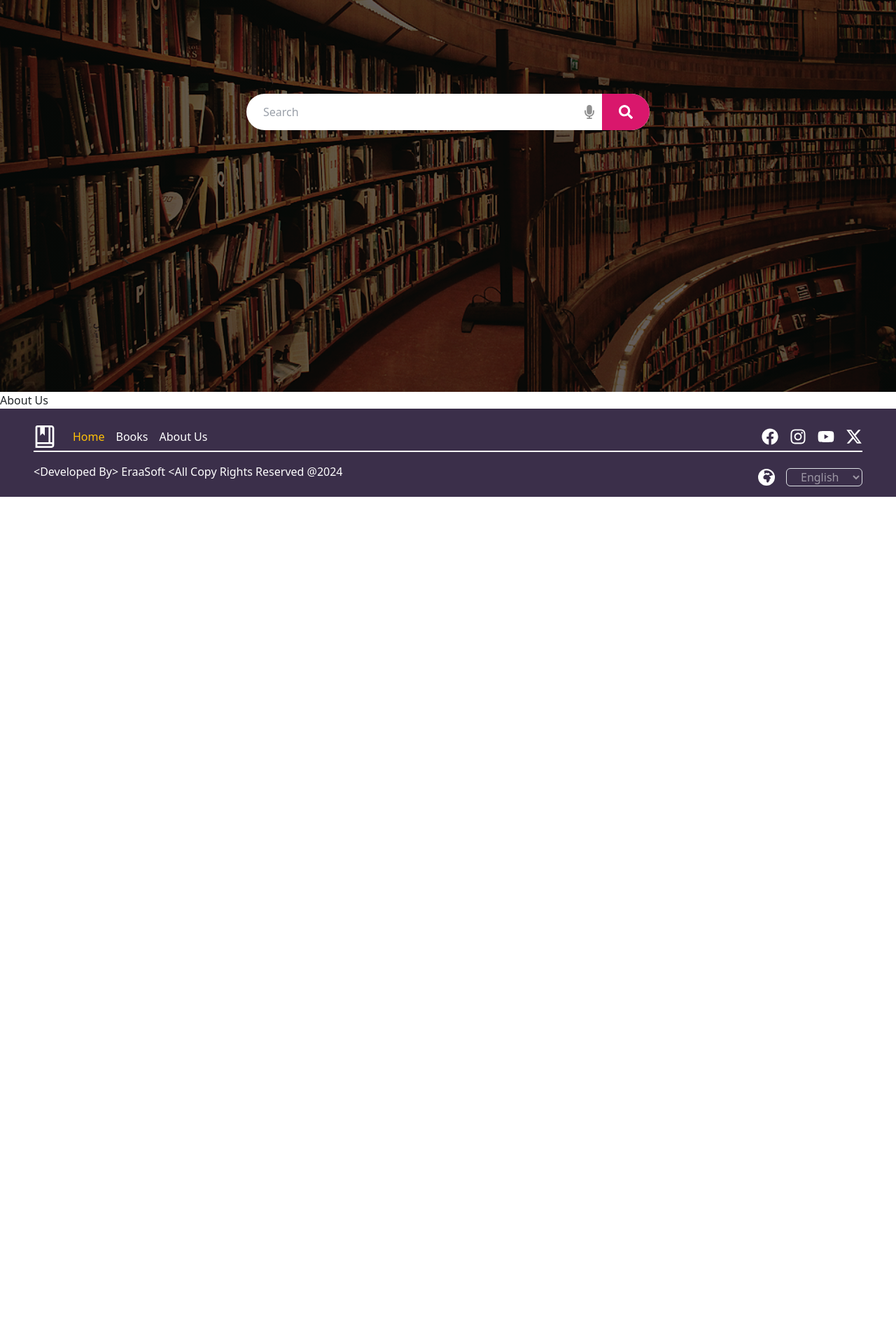
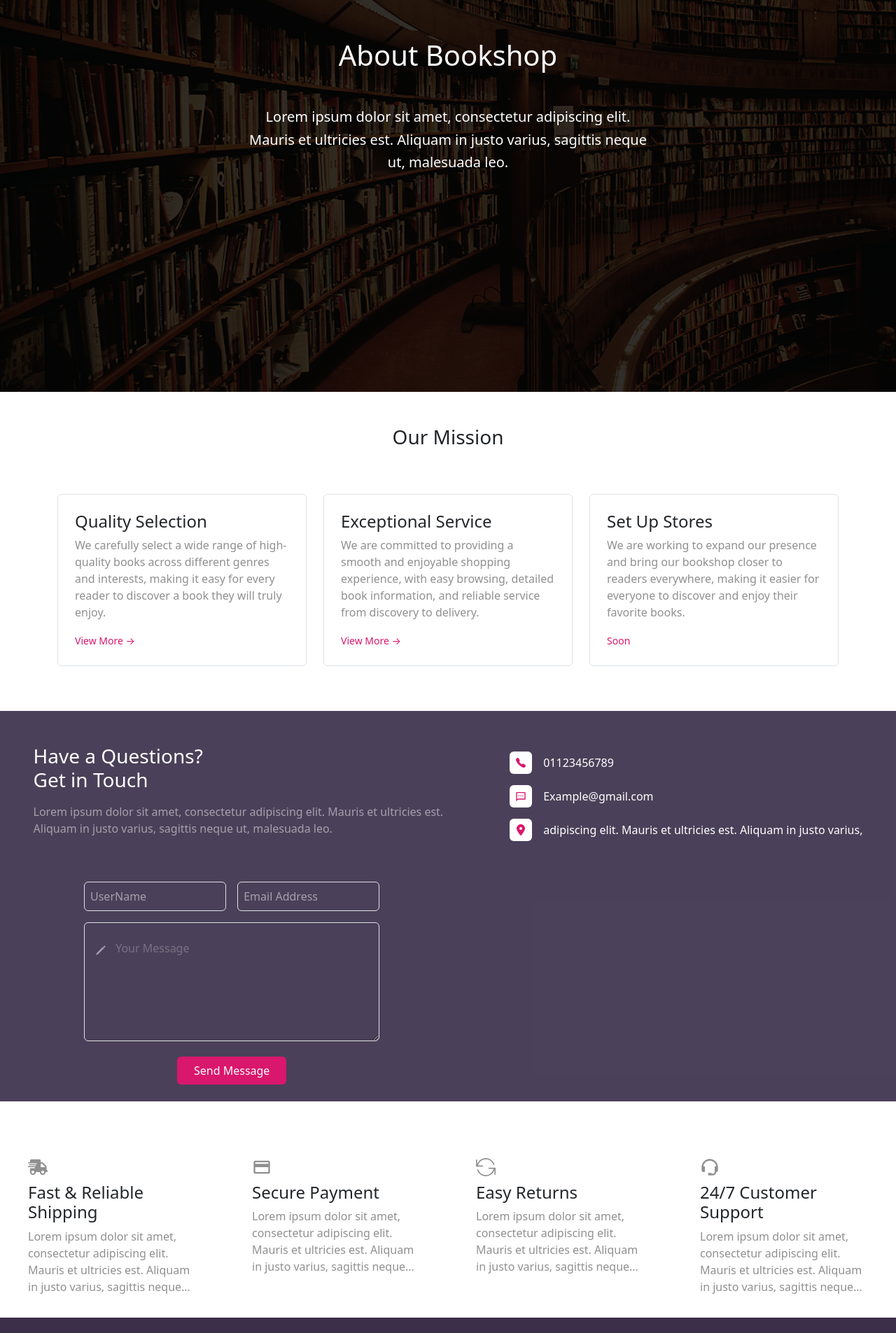
Before and after one commit to ahmedfawzyaaz-alt/Book-Shop, a React (Vite) app: page /about in a window 1280 px wide. Shown: the part 240-2145 px from the top of the page at 70% size. Before the commit the page ends 950 px from the top, so only its background shows below. Built offline with nearby package versions, Linux system fonts and the light colour scheme.

Commit message:
Add About Us page

```diff
--- a/src/components/heroSection/HeroSection.jsx
+++ b/src/components/heroSection/HeroSection.jsx
@@ -1,9 +1,18 @@
 import { CiSearch } from "react-icons/ci";
 import { FaMicrophone, FaSearch } from "react-icons/fa";
 
-export default function HeroSection({ setSearch }) {
+export default function HeroSection({ setSearch, isHomeAndShop, isAboutUs }) {
+  console.log(isHomeAndShop);
+  console.log(isAboutUs);
   return (
-    <div className="bg-[linear-gradient(to_right,#00000099,#00000099),url(/assets/book-Shop.png)] min-h-screen bg-cover bg-no-repeat flex justify-center items-center flex-col gap-5">
+    <div
+      className={`
+        ${isAboutUs ? "bg-[linear-gradient(#000000CC,#000000CC),url(/assets/book-Shop.png)]" : " bg-[linear-gradient(to_right,#00000099,#00000099),url(/assets/book-Shop.png)]"}
+        min-h-[390px] bg-cover bg-no-repeat flex justify-center items-center flex-col gap-5
+        ${isHomeAndShop || isAboutUs ? "min-h-screen" : ""}
+      }`}
+    >
+      {isHomeAndShop && (
         <div className="flex justify-center items-center w-[90%] md:w-[70%] lg:w-[45%] rounded-full bg-[white] h-13 overflow-hidden">
           <input
             type="text"
@@ -24,6 +33,21 @@ export default function HeroSection({ setSearch }) {
             </button>
           </div>
         </div>
+      )}
+
+      {isAboutUs && (
+        <div className="text-white text-center max-w-2xl px-5">
+          <h1 className="text-4xl md:text-5xl font-bold mb-5">
+            About Bookshop
+          </h1>
+
+          <p className="text-lg md:text-xl leading-relaxed">
+            Lorem ipsum dolor sit amet, consectetur adipiscing elit. Mauris et
+            ultricies est. Aliquam in justo varius, sagittis neque ut, malesuada
+            leo.
+          </p>
+        </div>
+      )}
     </div>
   );
 }
--- /dev/null
+++ b/src/components/messageSection/MessageSection.jsx
@@ -0,0 +1,77 @@
+import { IoCall, IoPencil } from "react-icons/io5";
+import { FaLocationDot } from "react-icons/fa6";
+import { RiMessage2Line } from "react-icons/ri";
+
+export default function MessageSection() {
+  return (
+    <div className="bg-[#3b2f4ae9]  my-5">
+      <div className="flex justify-around text-white py-5 flex-col md:flex-row gap-5 mx-4">
+        <div>
+          <h3>
+            Have a Questions? <p>Get in Touch</p>
+          </h3>
+          <p className="text-[#FFFFFF80]">
+            Lorem ipsum dolor sit amet, consectetur adipiscing elit. Mauris et
+            ultricies est.{" "}
+            <p> Aliquam in justo varius, sagittis neque ut, malesuada leo.</p>
+          </p>
+        </div>
+
+        <div className="flex flex-col justify-center gap-3">
+          <div className="flex gap-3 items-center">
+            <span className="p-2 rounded bg-[white] text-[#D9176C]">
+              <IoCall />
+            </span>
+            <span>01123456789</span>
+          </div>
+
+          <div className="flex gap-3 items-center">
+            <span className=" p-2 rounded bg-[white] text-[#D9176C]">
+              <RiMessage2Line />
+            </span>
+            <span>Example@gmail.com</span>
+          </div>
+
+          <div className="flex gap-3 items-center">
+            <span className="p-2 rounded bg-[white] text-[#D9176C]">
+              <FaLocationDot />
+            </span>
+            <span>
+              adipiscing elit. Mauris et ultricies est. Aliquam in justo varius,
+            </span>
+          </div>
+        </div>
+      </div>
+
+      <div className="lg:w-[33%]  md:mx-[120px]  mx-[20px] flex flex-col gap-3">
+        <div className="grid grid-cols-1 md:grid-cols-2 gap-3">
+          <input
+            type="text"
+            placeholder="UserName"
+            className="text-white p-2 rounded border border-[#FFFFFF33] outline-0"
+          />
+          <input
+            type="email"
+            placeholder="Email Address"
+            className="text-white p-2 rounded border border-[#FFFFFF33] outline-0"
+          />
+        </div>
+        <div className="relative">
+          <span className="absolute top-8 left-4 text-[#FFFFFF80]">
+            <IoPencil />
+          </span>
+          <textarea
+            placeholder=" Your Message"
+            rows={5}
+            className="border rounded py-4 text-[#FFFFFF80] outline-0 pl-10 w-full"
+          ></textarea>
+        </div>
+          <div className="text-center mb-4">
+            <button className=" px-4 py-2  rounded bg-[#D9176C] text-white ">
+              Send Message
+            </button>
+          </div>
+      </div>
+    </div>
+  );
+}
--- /dev/null
+++ b/src/components/ourMission/OurMission.jsx
@@ -0,0 +1,12 @@
+export default function OurMission({ cardAbout }) {
+    console.log(cardAbout)
+  return (
+    <div className="col-span-12 md:col-span-6 lg:col-span-4">
+      <div className="border p-4 rounded  my-3 transition duration-300 hover:scale-105 cursor-pointer">
+        <h4 className="text-[#222222]">{cardAbout.name}</h4>
+        <p className="text-[#22222280]">{cardAbout.desc}</p>
+        <small className="text-[#D9176C]">{cardAbout.BTN}</small>
+      </div>
+    </div>
+  );
+}
--- a/src/mainLayOut/MainLayOut.jsx
+++ b/src/mainLayOut/MainLayOut.jsx
@@ -1,4 +1,4 @@
-import { Outlet } from "react-router";
+import { Outlet, useLocation } from "react-router";
 import Header from "../components/header/Header";
 import Footer from "../components/footer/Footer";
 import HeroSection from "../components/heroSection/HeroSection";
@@ -6,10 +6,18 @@ import { useState } from "react";
 
 export default function MainLayOut() {
   const [search, setSearch] = useState("");
+  const location = useLocation();
+  const isHomeAndShop =
+    location.pathname === "/" || location.pathname === "/shop";
+  const isAboutUs = location.pathname === "/about";
   return (
     <div>
       <Header />
-      <HeroSection setSearch={setSearch} />
+      <HeroSection
+        setSearch={setSearch}
+        isHomeAndShop={isHomeAndShop}
+        isAboutUs={isAboutUs}
+      />
       <Outlet context={{ search }} />
       <Footer />
     </div>
--- a/src/pages/aboutUS/AboutUs.jsx
+++ b/src/pages/aboutUS/AboutUs.jsx
@@ -1,9 +1,75 @@
-
+import { FaShippingFast } from "react-icons/fa";
+import MessageSection from "../../components/messageSection/MessageSection";
+import OurMission from "../../components/ourMission/OurMission";
+import { MdOutlinePayment } from "react-icons/md";
+import { TfiReload } from "react-icons/tfi";
+import { BiSupport } from "react-icons/bi";
+import CardLoop from "../../components/cardLoop/CardLoop";
 
 export default function AboutUs() {
+  const cardAbout = [
+    {
+      name: "Quality Selection",
+      desc: "We carefully select a wide range of high-quality books across different genres and interests, making it easy for every reader to discover a book they will truly enjoy.",
+      BTN: "View More →",
+    },
+    {
+      name: "Exceptional Service",
+      desc: "We are committed to providing a smooth and enjoyable shopping experience, with easy browsing, detailed book information, and reliable service from discovery to delivery.",
+      BTN: "View More →",
+    },
+    {
+      name: "Set Up Stores",
+      desc: "We are working to expand our presence and bring our bookshop closer to readers everywhere, making it easier for everyone to discover and enjoy their favorite books.",
+      BTN: "Soon",
+    },
+  ];
+
+  const cardBodyText = [
+    {
+      icone: <FaShippingFast />,
+      title: "Fast & Reliable Shipping",
+      description:
+        "Lorem ipsum dolor sit amet, consectetur adipiscing elit. Mauris et ultricies est. Aliquam in justo varius, sagittis neque ut, malesuada leo.",
+    },
+    {
+      icone: <MdOutlinePayment />,
+      title: "Secure Payment",
+      description:
+        "Lorem ipsum dolor sit amet, consectetur adipiscing elit. Mauris et ultricies est. Aliquam in justo varius, sagittis neque ut, malesuada leo.",
+    },
+    {
+      icone: <TfiReload />,
+      title: "Easy Returns",
+      description:
+        "Lorem ipsum dolor sit amet, consectetur adipiscing elit. Mauris et ultricies est. Aliquam in justo varius, sagittis neque ut, malesuada leo.",
+    },
+    {
+      icone: <BiSupport />,
+      title: "24/7 Customer Support",
+      description:
+        "Lorem ipsum dolor sit amet, consectetur adipiscing elit. Mauris et ultricies est. Aliquam in justo varius, sagittis neque ut, malesuada leo.",
+    },
+  ];
   return (
-    <div>
-      About Us
-    </div>
-  )
+    <>
+      <div className="text-center my-5">
+        <h3>Our Mission</h3>
+      </div>
+
+      <div className="grid grid-cols-12 container gap-4 ">
+        {cardAbout.map((card) => (
+          <OurMission cardAbout={card} />
+        ))}
+      </div>
+
+      <MessageSection />
+
+      <div className="grid grid-cols-12">
+        {cardBodyText.map((one) => (
+          <CardLoop cardBodyText={one}/>
+        ))}
+      </div>
+    </>
+  );
 }
--- a/src/routes.jsx
+++ b/src/routes.jsx
@@ -1,3 +1,4 @@
+
 import { createBrowserRouter } from "react-router";
 import MainLayOut from "./mainLayOut/MainLayOut";
 import Home from "./pages/home/Home";
```
Also changed, not shown: public/assets/message.jpg (added). Lines whose indentation alone changed are shown as unchanged.
